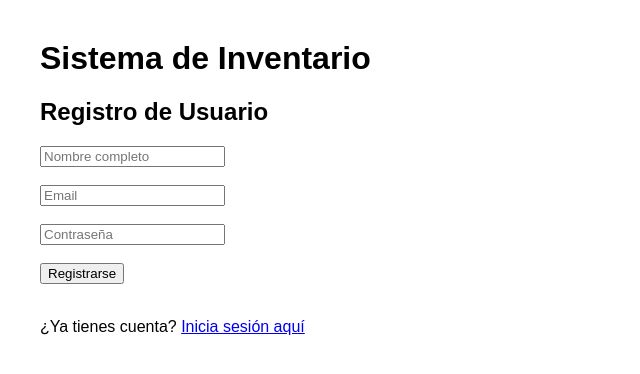
After one commit to ALTHER-22/proyecto_Alther_Inventario, a Flask app: page /registro in a window 1280 px wide. The commit adds this page. Shown: the top 374 px of the page, without its empty margins (0-640 px from the left). Run offline with Flask 3, Linux system fonts and the light colour scheme.

Commit message:
Semana 14: autenticación Flask-Login, login/registro/logout, rutas protegidas, MySQL en la nube

```diff
--- a/app.py
+++ b/app.py
@@ -1,19 +1,94 @@
-from flask import Flask, render_template, request, redirect
+from flask import Flask, render_template, request, redirect, url_for, flash
 import pymysql
 import json
 import csv
 import sys
 import os
+from flask_login import LoginManager, login_user, logout_user, login_required, current_user
+from werkzeug.security import generate_password_hash, check_password_hash
+from models import Usuario
 
 sys.path.insert(0, os.path.join(os.path.dirname(os.path.abspath(__file__)), 'Conexión'))
 from conexion import get_connection
 
 app = Flask(__name__)
+app.secret_key = 'clave_secreta_inventario_2024'
+
+login_manager = LoginManager()
+login_manager.init_app(app)
+login_manager.login_view = 'login'
+login_manager.login_message = 'Debes iniciar sesión para acceder.'
+
+@login_manager.user_loader
+def load_user(user_id):
+    conn = get_connection()
+    cursor = conn.cursor()
+    cursor.execute("SELECT * FROM usuarios WHERE id_usuario = %s", (user_id,))
+    u = cursor.fetchone()
+    conn.close()
+    if u:
+        return Usuario(u['id_usuario'], u['nombre'], u['email'], u['password'])
+    return None
 
 # ===============================
-# RUTA PRINCIPAL
+# LOGIN
+# ===============================
+@app.route("/login", methods=["GET", "POST"])
+def login():
+    if request.method == "POST":
+        email = request.form["email"]
+        password = request.form["password"]
+
+        conn = get_connection()
+        cursor = conn.cursor()
+        cursor.execute("SELECT * FROM usuarios WHERE email = %s", (email,))
+        u = cursor.fetchone()
+        conn.close()
+
+        if u and check_password_hash(u['password'], password):
+            usuario = Usuario(u['id_usuario'], u['nombre'], u['email'], u['password'])
+            login_user(usuario)
+            return redirect("/")
+        else:
+            flash("Email o contraseña incorrectos.")
+
+    return render_template("login.html")
+
+# ===============================
+# REGISTRO
+# ===============================
+@app.route("/registro", methods=["GET", "POST"])
+def registro():
+    if request.method == "POST":
+        nombre = request.form["nombre"]
+        email = request.form["email"]
+        password = generate_password_hash(request.form["password"])
+
+        conn = get_connection()
+        cursor = conn.cursor()
+        cursor.execute("INSERT INTO usuarios (nombre, email, password) VALUES (%s, %s, %s)",
+                       (nombre, email, password))
+        conn.commit()
+        conn.close()
+        flash("Usuario registrado correctamente. Inicia sesión.")
+        return redirect("/login")
+
+    return render_template("registro.html")
+
+# ===============================
+# LOGOUT
+# ===============================
+@app.route("/logout")
+@login_required
+def logout():
+    logout_user()
+    return redirect("/login")
+
+# ===============================
+# RUTA PRINCIPAL (protegida)
 # ===============================
 @app.route("/")
+@login_required
 def index():
     conn = get_connection()
     cursor = conn.cursor()
@@ -26,6 +101,7 @@ def index():
 # PAGINA ACERCA DE
 # ===============================
 @app.route("/about")
+@login_required
 def about():
     return render_template("about.html")
 
@@ -33,6 +109,7 @@ def about():
 # AGREGAR PRODUCTO
 # ===============================
 @app.route("/agregar", methods=["POST"])
+@login_required
 def agregar():
     nombre = request.form["nombre"]
     precio = float(request.form["precio"])
@@ -50,6 +127,7 @@ def agregar():
 # ELIMINAR PRODUCTO
 # ===============================
 @app.route("/eliminar/<int:id>")
+@login_required
 def eliminar(id):
     conn = get_connection()
     cursor = conn.cursor()
@@ -62,6 +140,7 @@ def eliminar(id):
 # EDITAR PRODUCTO
 # ===============================
 @app.route("/editar/<int:id>", methods=["GET", "POST"])
+@login_required
 def editar(id):
     conn = get_connection()
     cursor = conn.cursor()
@@ -82,9 +161,10 @@ def editar(id):
     return render_template("editar.html", producto=producto)
 
 # ===============================
-# VER USUARIOS
+# VER USUARIOS (protegida)
 # ===============================
 @app.route("/usuarios")
+@login_required
 def usuarios():
     conn = get_connection()
     cursor = conn.cursor()
@@ -97,15 +177,16 @@ def usuarios():
 # AGREGAR USUARIO
 # ===============================
 @app.route("/agregar_usuario", methods=["POST"])
+@login_required
 def agregar_usuario():
     nombre = request.form["nombre"]
-    mail = request.form["mail"]
-    password = request.form["password"]
+    email = request.form["email"]
+    password = generate_password_hash(request.form["password"])
 
     conn = get_connection()
     cursor = conn.cursor()
-    cursor.execute("INSERT INTO usuarios (nombre, mail, password) VALUES (%s, %s, %s)",
-                   (nombre, mail, password))
+    cursor.execute("INSERT INTO usuarios (nombre, email, password) VALUES (%s, %s, %s)",
+                   (nombre, email, password))
     conn.commit()
     conn.close()
     return redirect("/usuarios")
@@ -114,6 +195,7 @@ def agregar_usuario():
 # ELIMINAR USUARIO
 # ===============================
 @app.route("/eliminar_usuario/<int:id>")
+@login_required
 def eliminar_usuario(id):
     conn = get_connection()
     cursor = conn.cursor()
@@ -126,16 +208,17 @@ def eliminar_usuario(id):
 # EDITAR USUARIO
 # ===============================
 @app.route("/editar_usuario/<int:id>", methods=["GET", "POST"])
+@login_required
 def editar_usuario(id):
     conn = get_connection()
     cursor = conn.cursor()
 
     if request.method == "POST":
         nombre = request.form["nombre"]
-        mail = request.form["mail"]
-        password = request.form["password"]
-        cursor.execute("UPDATE usuarios SET nombre=%s, mail=%s, password=%s WHERE id_usuario=%s",
-                       (nombre, mail, password, id))
+        email = request.form["email"]
+        password = generate_password_hash(request.form["password"])
+        cursor.execute("UPDATE usuarios SET nombre=%s, email=%s, password=%s WHERE id_usuario=%s",
+                       (nombre, email, password, id))
         conn.commit()
         conn.close()
         return redirect("/usuarios")
@@ -149,6 +232,7 @@ def editar_usuario(id):
 # GUARDAR TXT
 # ===============================
 @app.route("/guardar_txt", methods=["POST"])
+@login_required
 def guardar_txt():
     nombre = request.form["nombre"]
     with open("inventario/data/datos.txt", "a") as f:
@@ -159,6 +243,7 @@ def guardar_txt():
 # GUARDAR JSON
 # ===============================
 @app.route("/guardar_json", methods=["POST"])
+@login_required
 def guardar_json():
     nombre = request.form["nombre"]
     data = {"nombre": nombre}
@@ -170,6 +255,7 @@ def guardar_json():
 # GUARDAR CSV
 # ===============================
 @app.route("/guardar_csv", methods=["POST"])
+@login_required
 def guardar_csv():
     nombre = request.form["nombre"]
     with open("inventario/data/datos.csv", "a", newline="") as f:
@@ -181,6 +267,7 @@ def guardar_csv():
 # VER DATOS GUARDADOS
 # ===============================
 @app.route("/datos")
+@login_required
 def ver_datos():
     try:
         with open("inventario/data/datos.txt") as f:
--- /dev/null
+++ b/templates/registro.html
@@ -0,0 +1,30 @@
+<!DOCTYPE html>
+<html lang="es">
+<head>
+    <meta charset="UTF-8">
+    <title>Registro</title>
+    <link rel="stylesheet" href="/static/styles.css">
+</head>
+<body>
+    <h1>Sistema de Inventario</h1>
+    <h2>Registro de Usuario</h2>
+
+    {% with messages = get_flashed_messages() %}
+        {% if messages %}
+            {% for message in messages %}
+                <p style="color:green;">{{ message }}</p>
+            {% endfor %}
+        {% endif %}
+    {% endwith %}
+
+    <form action="/registro" method="POST">
+        <input type="text" name="nombre" placeholder="Nombre completo" required><br><br>
+        <input type="email" name="email" placeholder="Email" required><br><br>
+        <input type="password" name="password" placeholder="Contraseña" required><br><br>
+        <button type="submit">Registrarse</button>
+    </form>
+
+    <br>
+    <p>¿Ya tienes cuenta? <a href="/login">Inicia sesión aquí</a></p>
+</body>
+</html>
```
Also changed, not shown: Conexión/conexion.py (+5 -4 lines), models.py (added, +8 -0 lines), templates/base.html (+7 -1 lines), templates/login.html (added, +29 -0 lines).
